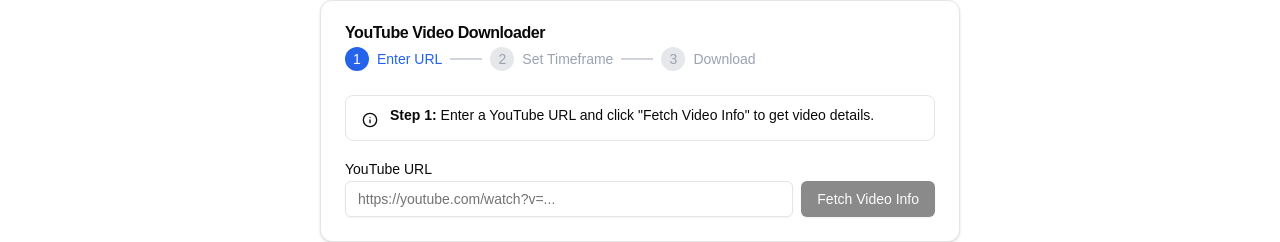
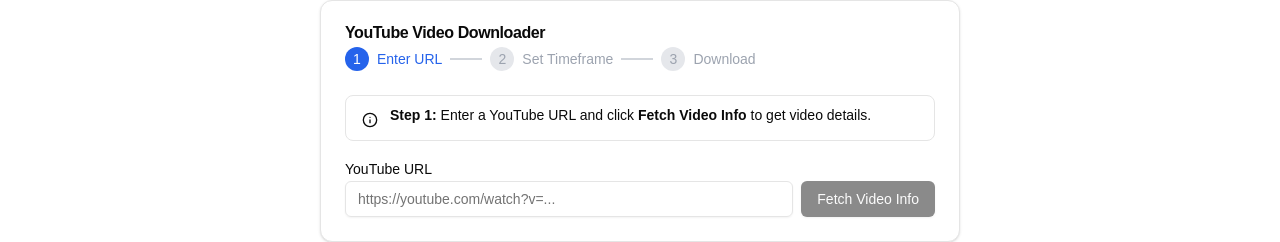
Before and after one commit to D-Lite/yt-section, a Next.js app: page / in a window 1280 px wide. Shown: the part 116-358 px from the top of the page. Built offline with nearby package versions, Linux system fonts and the light colour scheme.

Commit message:
chore: fix build

```diff
--- a/src/app/page.tsx
+++ b/src/app/page.tsx
@@ -209,7 +209,7 @@
                   <Alert>
                     <Info className="h-4 w-4" />
                     <AlertDescription>
-                      <strong>Step 1:</strong> Enter a YouTube URL and click "Fetch Video Info" to get video details.
+                      <strong>Step 1:</strong> Enter a YouTube URL and click <strong>Fetch Video Info</strong> to get video details.
                     </AlertDescription>
                   </Alert>
 
```
